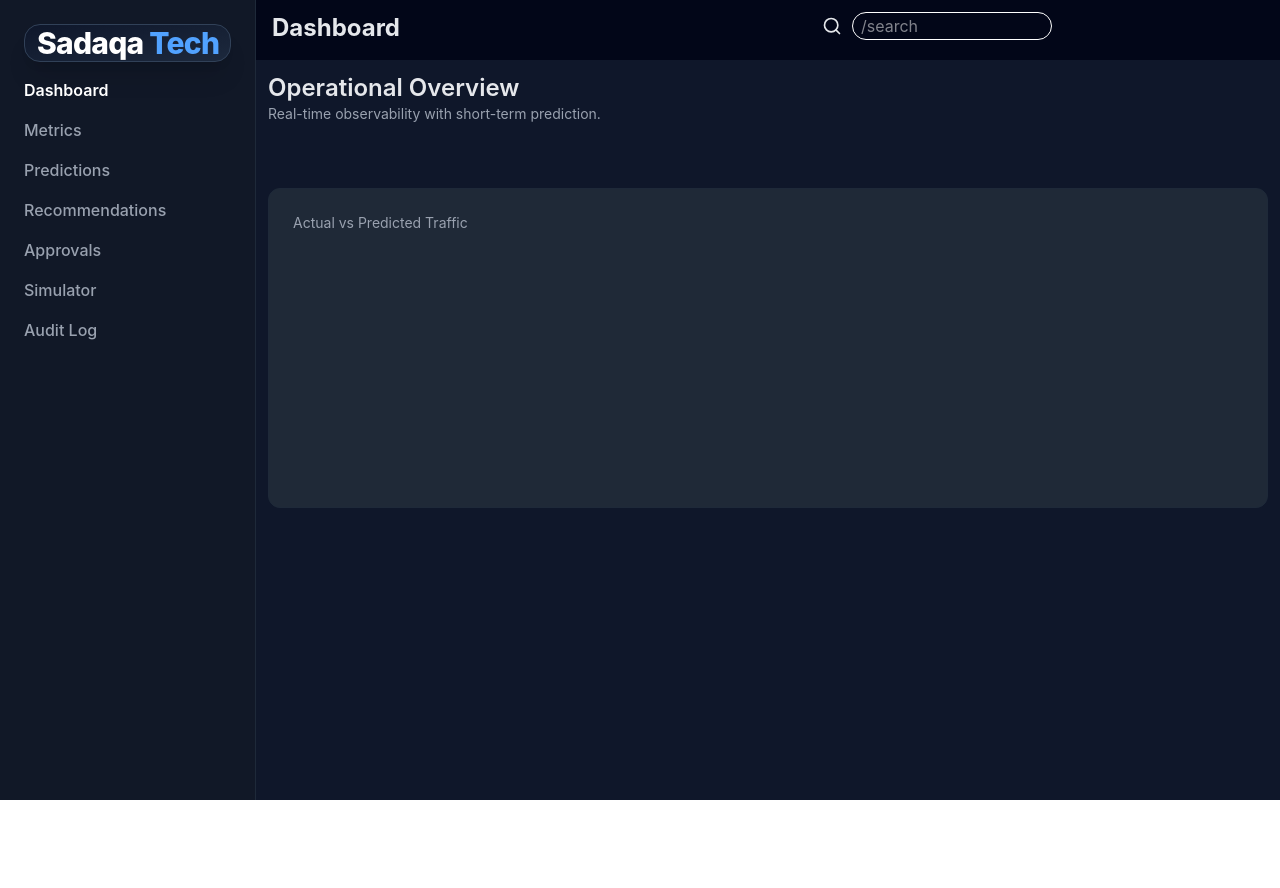
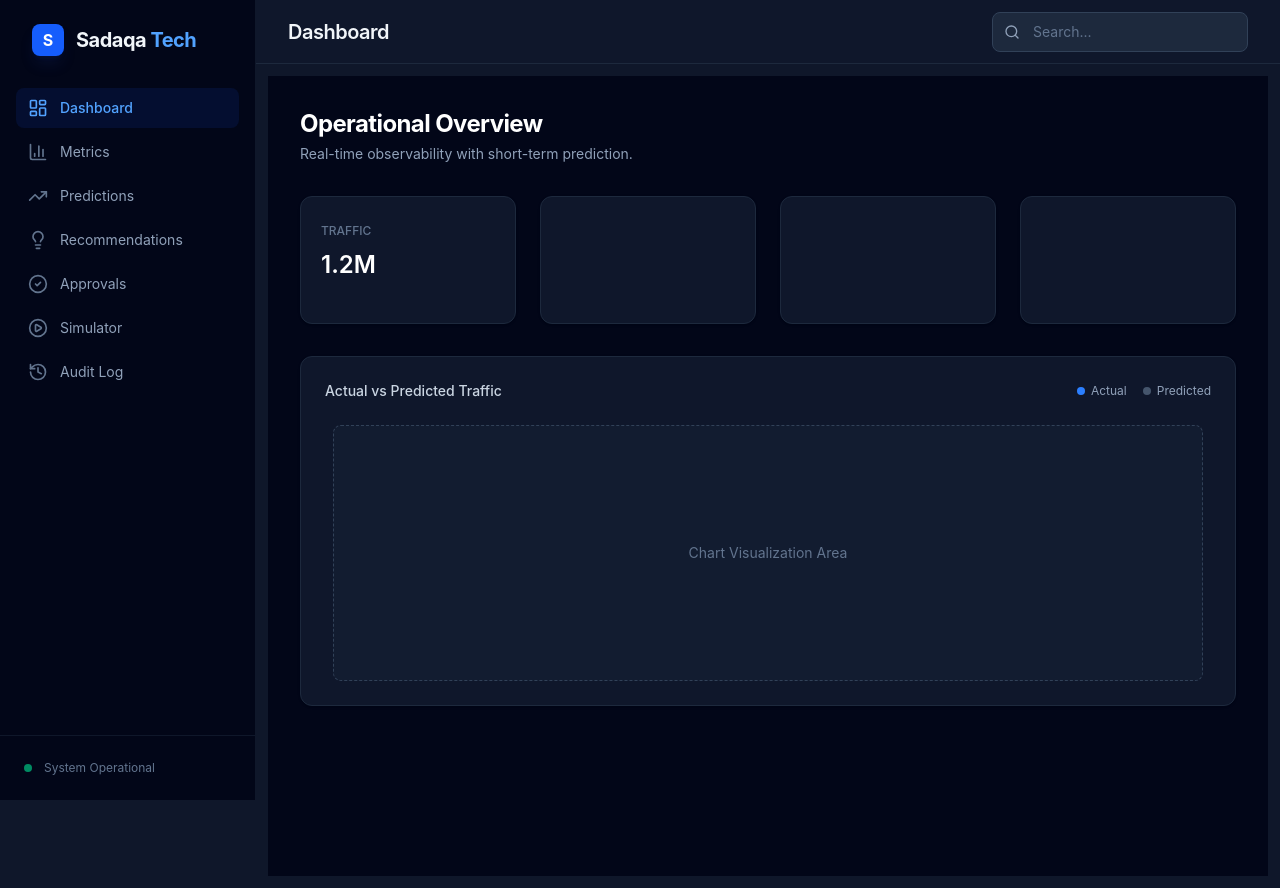
Before and after one commit to LazzouziYoussef/hackathon_project, a React app in the folder frontend/: page / in a window 1280 px wide. Before the commit the page ends 800 px from the top, so only its background shows below. Built offline with nearby package versions, Linux system fonts and the light colour scheme; the HTML template or start-up script is replaced by a standard one.

Commit message:
changes in header,sidebar,Dashboard

```diff
--- a/frontend/src/components/Header.tsx
+++ b/frontend/src/components/Header.tsx
@@ -1,26 +1,35 @@
 import { Search } from "lucide-react";
-import { useMatches } from "react-router-dom"
+import { useMatches } from "react-router-dom";
 
-interface RouteHandle{
-  title? : string;
+interface RouteHandle {
+  title?: string;
 }
+
 const Header = () => {
   const matches = useMatches();
   const current = matches[matches.length - 1];
   const handle = current?.handle as RouteHandle | undefined;
   const title = handle?.title || "Sadaqa Tech";
+
   return (
-    <div className="  flex  bg-slate-950 h-15 pt-3 pl-4   space-x-5">
-      <div className=" font-bold text-2xl">
-       <h1>
+    // Changed bg-slate-950 to bg-slate-900 for softer contrast
+    <header className="flex items-center justify-between bg-slate-900 h-16 px-8 border-b border-slate-800">
+      <div className="flex items-center">
+        <h1 className="text-xl font-semibold text-slate-100 tracking-tight">
           {title}
         </h1>
       </div>
-       <div className=" flex pl-100 space-x-2">
-        <Search className="pt-1"></Search><input type="text" className="border-1 bg-transparent rounded-2xl h-7 w-50 pl-2 text-white" placeholder="/search"/>
+
+      <div className="relative flex items-center group">
+        <Search className="absolute left-3 w-4 h-4 text-slate-400 group-focus-within:text-blue-400 transition-colors" />
+        <input
+          type="text"
+          className="bg-slate-800 border border-slate-700 rounded-lg h-10 w-64 pl-10 pr-4 text-sm text-slate-200 placeholder-slate-500 focus:outline-none focus:ring-2 focus:ring-blue-500/50 transition-all"
+          placeholder="Search..."
+        />
       </div>
-   </div>
-  )
-}
+    </header>
+  );
+};
 
-export default Header
+export default Header;
--- a/frontend/src/components/Sidebar.tsx
+++ b/frontend/src/components/Sidebar.tsx
@@ -1,44 +1,72 @@
 import { NavLink } from "react-router-dom";
+import {
+  LayoutDashboard,
+  BarChart3,
+  TrendingUp,
+  Lightbulb,
+  CheckCircle2,
+  PlayCircle,
+  History
+} from "lucide-react";
+
 const navItems = [
-  { label: 'Dashboard', to: '/' },
-  { label: 'Metrics', to: '/metrics' },
-  { label: 'Predictions', to: '/predictions' },
-  { label: 'Recommendations', to: '/recommendations' },
-  { label: 'Approvals', to: '/approvals' },
-  { label: 'Simulator', to: '/simulator' },
-  { label: 'Audit Log', to: '/audit-log' },
+  { label: 'Dashboard', to: '/', icon: LayoutDashboard },
+  { label: 'Metrics', to: '/metrics', icon: BarChart3 },
+  { label: 'Predictions', to: '/predictions', icon: TrendingUp },
+  { label: 'Recommendations', to: '/recommendations', icon: Lightbulb },
+  { label: 'Approvals', to: '/approvals', icon: CheckCircle2 },
+  { label: 'Simulator', to: '/simulator', icon: PlayCircle },
+  { label: 'Audit Log', to: '/audit-log', icon: History },
 ];
+
 const Sidebar = () => {
   return (
-    <aside className="fixed w-64 h-screen bg-[#111827] border-r border-gray-800 p-6">
-      <div className="pl-3 py- bg-linear-to-br from-slate-900 to-slate-800 rounded-2xl shadow-xl border border-slate-700">
-  <h2 className="text-3xl font-extrabold tracking-tight text-white">
+    <aside className="fixed w-64 h-screen bg-slate-950 border-r border-slate-800/50 flex flex-col">
+      {/* Brand Header */}
+      <div className="p-6 mb-2">
+        <div className="flex items-center gap-3 px-2">
+          <div className="w-8 h-8 bg-blue-600 rounded-lg flex items-center justify-center shadow-lg shadow-blue-900/20">
+            <span className="text-white font-bold">S</span>
+          </div>
+          <h2 className="text-xl font-bold tracking-tight text-slate-100">
             Sadaqa <span className="text-blue-400">Tech</span>
           </h2>
         </div>
+      </div>
 
-
-
-    <nav className="flex flex-col gap-y-4 text-md font-medium pt-4" aria-label="Main Navigation">
+      {/* Navigation */}
+      <nav className="flex-1 px-4 space-y-1 overflow-y-auto" aria-label="Main Navigation">
         {navItems.map((item) => (
           <NavLink
             key={item.to}
             to={item.to}
             className={({ isActive }) =>
-            `block transition-colors duration-200 hover:text-white hover:bg-slate-800 rounded-[5px] ${
-              isActive ? 'text-white font-semibold' : 'text-gray-400'
+              `flex items-center gap-3 px-3 py-2.5 rounded-lg transition-all duration-200 group ${
+                isActive
+                  ? 'bg-blue-600/10 text-blue-400 font-medium'
+                  : 'text-slate-400 hover:text-slate-200 hover:bg-slate-800/50'
               }`
             }
           >
-          {item.label}
+            {({ isActive }) => (
+              <>
+                <item.icon className={`w-5 h-5 ${isActive ? 'text-blue-400' : 'text-slate-500 group-hover:text-slate-300'}`} />
+                <span className="text-sm">{item.label}</span>
+              </>
+            )}
           </NavLink>
         ))}
       </nav>
 
-
+      {/* Optional: User/Footer area for balance */}
+      <div className="p-4 border-t border-slate-800/50">
+        <div className="flex items-center gap-3 px-2 py-2 text-slate-500 text-xs">
+          <div className="w-2 h-2 rounded-full bg-emerald-500 animate-pulse" />
+          System Operational
+        </div>
+      </div>
     </aside>
   );
 };
 
-
 export default Sidebar;
--- a/frontend/src/pages/Dashboard.tsx
+++ b/frontend/src/pages/Dashboard.tsx
@@ -1,35 +1,59 @@
-import MetricCard from "../components/MetricCard";
 import Header from "../components/Header";
+// Assuming you'll build these next:
+// import MetricCard from "../components/MetricCard";
+// import PredictionChart from "../components/PredictionChart";
+
 const Dashboard = () => {
   return (
-    <>
+    <div className="min-h-screen bg-slate-950 text-slate-200 ">
 
-        <div className="space-y-8">
+      <main className="p-8 space-y-8 max-w-7xl mx-auto">
+        <section>
+          <h1 className="text-2xl font-bold text-white tracking-tight">
+            Operational Overview
+          </h1>
+          <p className="text-slate-400 text-sm mt-1">
+            Real-time observability with short-term prediction.
+          </p>
+        </section>
 
+        {/* Stats Grid */}
+        <div className="grid grid-cols-1 md:grid-cols-2 lg:grid-cols-4 gap-6">
+          {/* Example placeholders for MetricCards */}
+          <div className="h-32 bg-slate-900 border border-slate-800 rounded-xl p-5 shadow-sm">
+             <span className="text-xs font-medium text-slate-500 uppercase">Traffic</span>
+             <p className="text-2xl font-semibold text-white mt-2">1.2M</p>
+          </div>
+          <div className="h-32 bg-slate-900 border border-slate-800 rounded-xl p-5 shadow-sm"></div>
+          <div className="h-32 bg-slate-900 border border-slate-800 rounded-xl p-5 shadow-sm"></div>
+          <div className="h-32 bg-slate-900 border border-slate-800 rounded-xl p-5 shadow-sm"></div>
+        </div>
 
+        {/* Chart Section */}
+        <section className="bg-slate-900 border border-slate-800 rounded-xl p-6 shadow-sm">
+          <div className="flex items-center justify-between mb-6">
+            <h3 className="text-sm font-medium text-slate-300">
+              Actual vs Predicted Traffic
+            </h3>
+            <div className="flex gap-4 text-xs">
+              <span className="flex items-center gap-1.5 text-slate-400">
+                <span className="w-2 h-2 rounded-full bg-blue-500" /> Actual
+              </span>
+              <span className="flex items-center gap-1.5 text-slate-400">
+                <span className="w-2 h-2 rounded-full bg-slate-600" /> Predicted
+              </span>
+            </div>
+          </div>
 
-      <div>
-        <h1 className="text-2xl font-semibold">Operational Overview</h1>
-        <p className="text-gray-400 text-sm ">
-          Real-time observability with short-term prediction.
-        </p>
-      </div>
-
-      <div className="grid grid-cols-4 gap-6">
-
-      </div>
-
-      <div className="bg-[#1f2937] border border-gray-800 rounded-xl p-6 h-80">
-        <p className="text-sm text-gray-400 mb-4">
-          Actual vs Predicted Traffic
-        </p>
-
-        {/* PredictionChart goes here */}
-
-      </div>
-
+          <div className="h-64 flex items-end justify-between gap-2 px-2">
+            {/* Temporary visual for the chart area */}
+             <div className="w-full h-full bg-slate-800/30 rounded-lg border border-dashed border-slate-700 flex items-center justify-center text-slate-500 text-sm">
+               Chart Visualization Area
+             </div>
+          </div>
+        </section>
+      </main>
     </div>
-    </>
   );
 };
 
```
Lines whose indentation alone changed are shown as unchanged.
